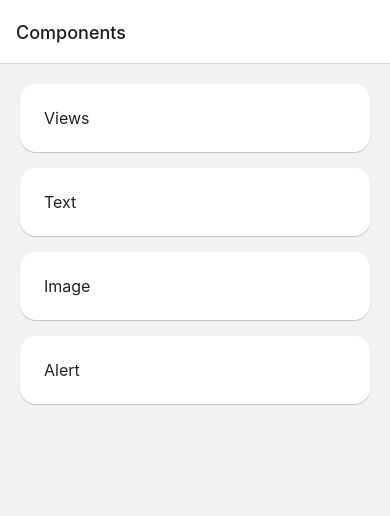
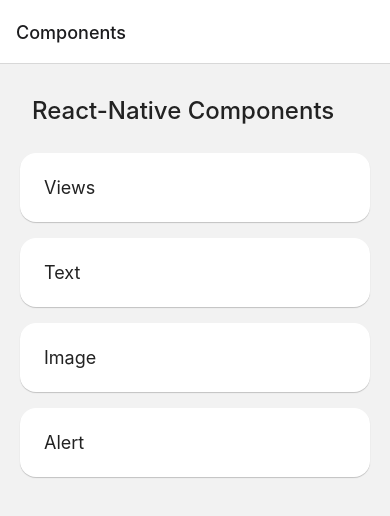
Before and after one commit to mouselangelo/RNComponentsDemo, a React Native app: screen / in a window 390 px wide. Shown: the top 516 px of the page. Built offline with nearby package versions, Linux system fonts and the light colour scheme.

Commit message:
Add list header

```diff
--- a/views/ComponentsScreen.tsx
+++ b/views/ComponentsScreen.tsx
@@ -1,7 +1,12 @@
 import type { NativeStackScreenProps } from "@react-navigation/native-stack";
 import React from "react";
-import { FlatList, StyleSheet, Text, TouchableOpacity } from "react-native";
-
+import {
+  FlatList,
+  StyleSheet,
+  Text,
+  TouchableOpacity,
+  View,
+} from "react-native";
 import routeNames from "../routeNames";
 
 const excludeRoutes = ["Components", "Color"];
@@ -19,16 +24,32 @@ const ComponentsScreen = ({ navigation }: NativeStackScreenProps<any>) => {
         <TouchableOpacity
           style={styles.cellWrapper}
           onPress={() => navigation.navigate(item)}>
-          <Text style={styles.cellTitle}>{item}</Text>
+          <Text style={styles.text}>{item}</Text>
         </TouchableOpacity>
       )}
+      ListHeaderComponent={() => <Header />}
     />
   );
 };
 
+const Header = () => (
+  <View style={styles.header}>
+    <Text style={styles.headerText}>React-Native Components</Text>
+  </View>
+);
+
 const styles = StyleSheet.create({
   list: {
     padding: 20,
+  },
+  header: {
+    padding: 12,
+    marginBottom: 16,
+  },
+  headerText: {
+    fontSize: 24,
+    color: "#222",
+    fontWeight: "500",
   },
   cellWrapper: {
     backgroundColor: "white",
@@ -40,8 +61,8 @@ const styles = StyleSheet.create({
     shadowOffset: { width: 0, height: 1 },
     shadowOpacity: 0.2,
   },
-  cellTitle: {
-    fontSize: 16,
+  text: {
+    fontSize: 18,
     color: "#222",
   },
 });
```
